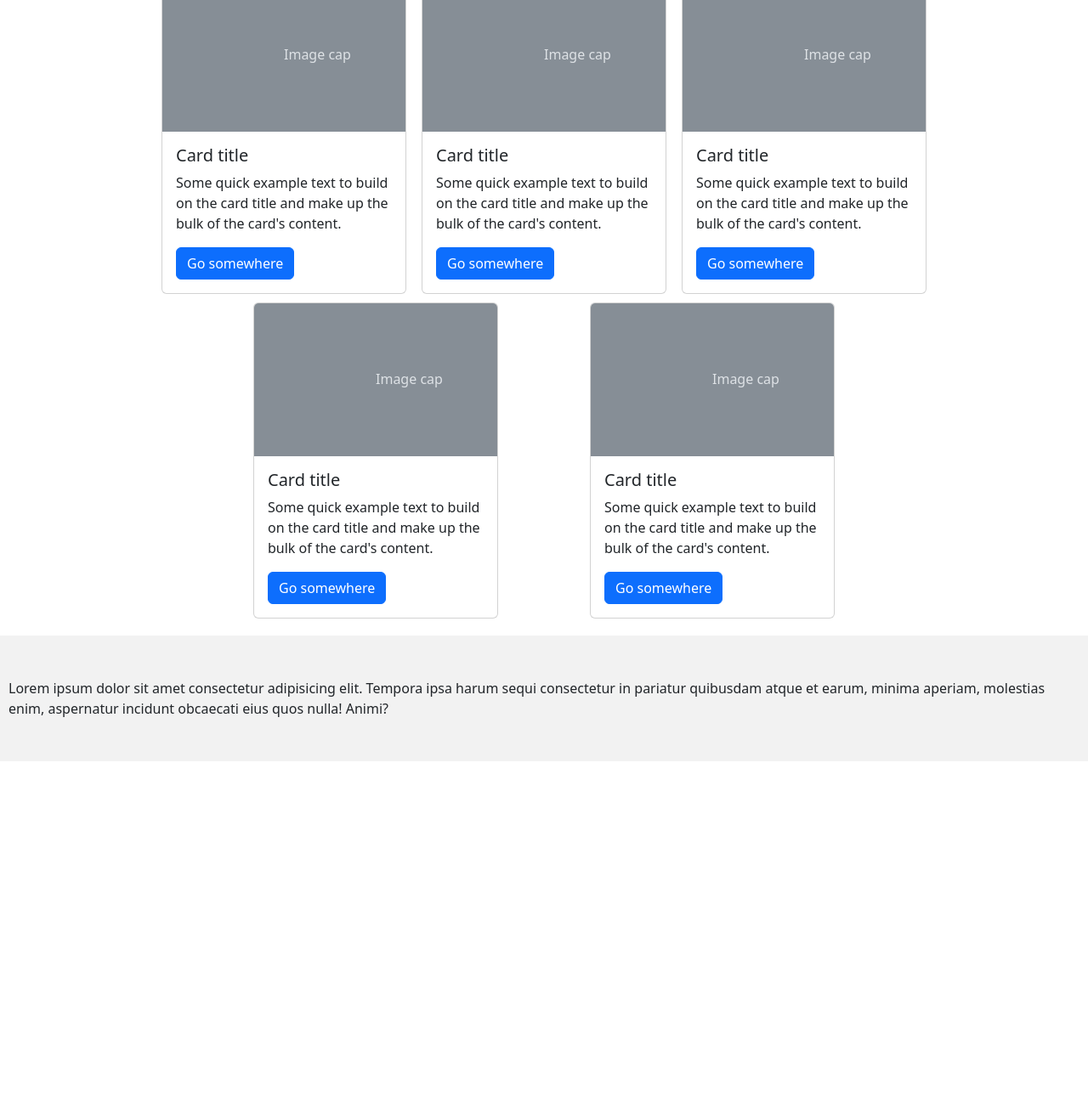
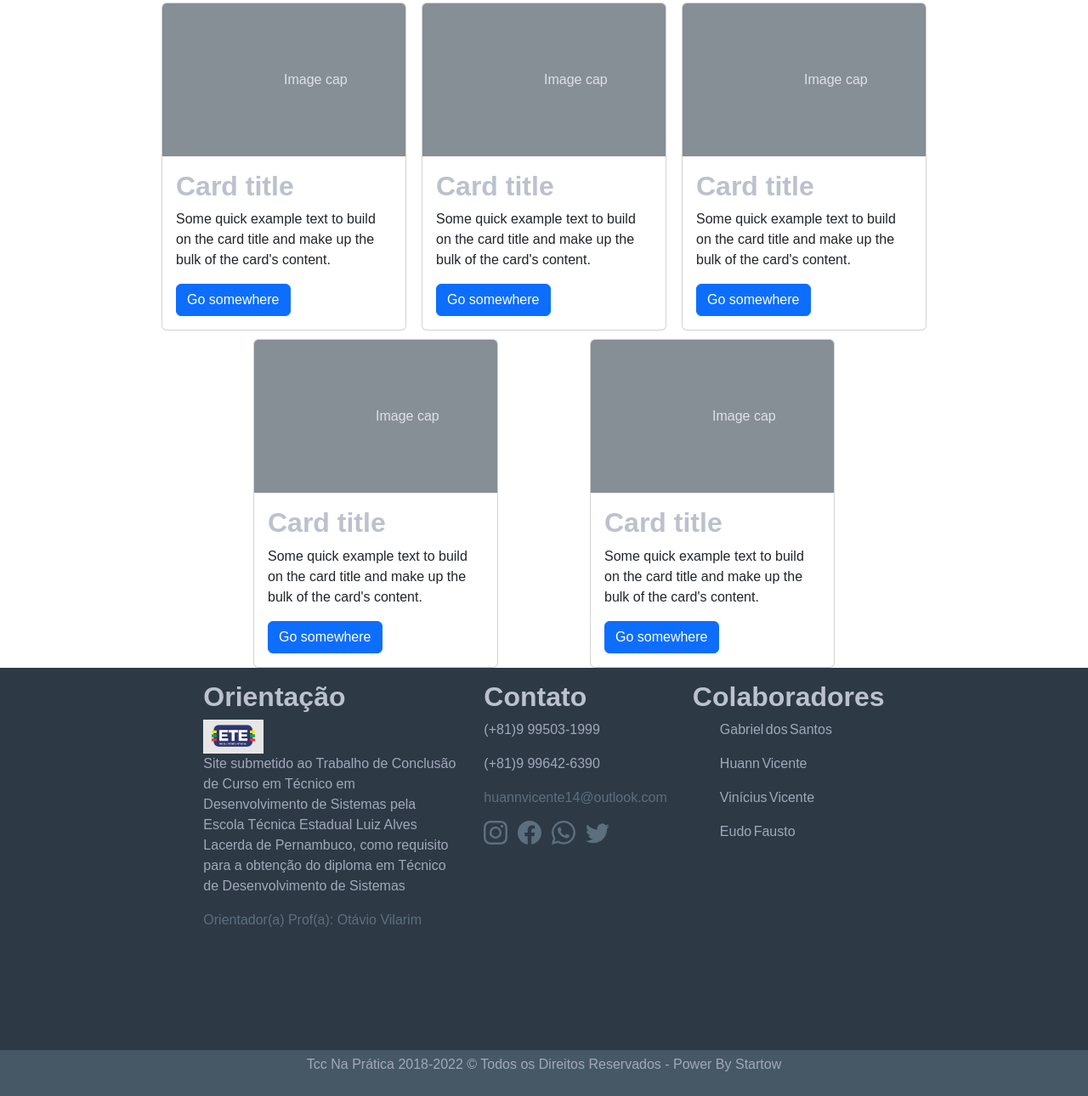
Before and after one commit to Lordkhdo/Projeto_bootstrap, a plain HTML site: page index.html in a window 1280 px wide. Shown: the part 1510-2800 px from the top of the page at 85% size. Before the commit the page ends 2406 px from the top, so only its background shows below. Drawn offline with nearby package versions, Linux system fonts and the light colour scheme.

Commit message:
main + footer

```diff
--- /dev/null
+++ b/estilos/footer.css
@@ -0,0 +1,168 @@
+.footer {
+    width: 100%;
+    height: 600px;
+}
+
+:root {
+    --color-pallete5: rgba(187,193,205,255);
+    --color-pallete4: rgba(161,168,186,255);
+    --color-pallete3: rgba(92,111,126,255);
+    --color-pallete2: rgba(70,88,102,255);
+    --color-pallete1: rgba(45,57,69,255);
+}
+
+/*#region FooterUpper*/
+.footer-upper {
+    height: 75%;
+    background-color: var(--color-pallete1);
+    display: flex;
+    flex-direction: row;
+    justify-content: center;
+    align-items: flex-start;
+        /* border-color: red;
+        border-width: 2px;
+        border-style: solid; */
+
+}
+
+.footer-upper > .first-content ,
+.footer-upper > .second-content,
+.footer-upper > .third-content {
+    padding: 15px;
+}
+
+.ete-logo-region {
+    height: 40px;
+        /* border-color: red;
+        border-width: 2px;
+        border-style: solid; */
+}
+
+.ete-logo-region > .ete-icon {
+    height: 100%;
+    width: auto;
+}
+
+.text-tcc {
+    max-width: 300px;
+    color: var(--color-pallete4);
+        /* border-color: red;
+        border-width: 2px;
+        border-style: solid; */
+}
+
+.author-professor > span {
+    color: var(--color-pallete3);
+}
+
+.content-contact {
+    font-weight: bold;
+    color: white;
+    font-family: Arial;
+    font-size: 2rem;
+
+}
+
+.content-number > p {
+    color: var(--color-pallete4);
+    transition: 0.3s;
+        /* border-color: red;
+        border-width: 2px;
+        border-style: solid; */
+}
+
+.content-email > span {
+    color: var(--color-pallete3);
+    transition: 0.3s;
+        /* border-color: red;
+        border-width: 2px;
+        border-style: solid; */
+}
+
+.content-midia {
+    margin-top: 15px;
+    display: grid;
+    grid-template-columns: 40px 40px 40px 40px;
+    transition: 0.3s;
+        /* border-color: red;
+        border-width: 2px;
+        border-style: solid; */
+
+}
+
+.content-email > span:hover,
+.content-number > p:hover,
+.content-midia > img:hover {
+    filter: brightness(1.5);
+}
+
+
+.content-midia > img {
+    height: 28px;
+    width: 28px;
+}
+
+.third-content > .content-collaborator {
+    font-weight: bold;
+    color: white;
+    font-family: Arial;
+    font-size: 2rem;
+}
+
+
+.third-content > ul > p {
+    color: var(--color-pallete4);
+    margin-top: 5px;
+    transition: 0.3s;
+    word-spacing: -2px;
+        /* border-color: red;
+        border-width: 2px;
+        border-style: solid; */
+
+}
+
+.third-content > ul > p:hover{
+    cursor: pointer;
+
+    opacity: 0.3;
+}
+
+h5 {
+    font-weight: bold;
+    color: var(--color-pallete5);
+    font-family: Arial;
+    font-size: 2rem;
+        /* border-color: red;
+        border-width: 2px;
+        border-style: solid; */
+
+}
+
+/*#endregion FooterUpper*/
+
+/*#region FooterDown*/
+
+.footer-down {
+    height: 25%;
+    background-color: var(--color-pallete2);
+    display: flex;
+    flex-direction: column;
+}
+
+.footer-down > div > p{
+    text-align: center;
+    color: var(--color-pallete4);
+    padding: 5px;
+        /* border-color: red;
+        border-width: 2px;
+        border-style: solid;
+} */
+}
+.footer-down:hover {
+    opacity: (0.7);
+}
+
+
+/*#endregion FooterDown*/
+
+/* rgba(230,230,230,255) */
--- a/style.css
+++ b/estilos/style.css
@@ -2,6 +2,7 @@
   padding: 0;
   margin: 0;
   box-sizing: border-box;
+  font-family: sans-serif;
 }
 
 .logo {
@@ -30,6 +31,11 @@
   margin-top: 90px;
 }
 
+.centralizar:nth-child(1){
+  background-color: black;
+  padding-bottom: 500px;
+  height: 10000px;
+}
 /* circulos abaixo do carrousel*/
 .ratio {
   margin: 20px;
--- a/index.html
+++ b/index.html
@@ -10,9 +10,11 @@
       integrity="sha384-Zenh87qX5JnK2Jl0vWa8Ck2rdkQ2Bzep5IDxbcnCeuOxjzrPF/et3URy9Bv1WTRi"
       crossorigin="anonymous"
     />
-    <link rel="stylesheet" href="style.css" />
+    <link rel="stylesheet" href="./estilos/style.css" />
+    <link rel="stylesheet" href="./estilos/footer.css">
   </head>
   <body>
+    <header>
       <div class="collapse" id="navbarToggleExternalContent">
         <div class="bg-dark p-4">
           <h5 class="text-white h4">Collapsed content</h5>
@@ -20,12 +22,9 @@
         </div>
       </div>
       <nav class="navbar navbar-dark bg-dark">
-        <div class="logo">
-            a
-        </div>
+        <!-- header -->
+        <div class="logo">a</div>
         <div class="Right">
-
-
           <button
             class="navbar-toggler direita"
             type="button"
@@ -39,12 +38,13 @@
           </button>
         </div>
       </nav>
+    </header>
 
     <div
       id="carouselExampleInterval"
       class="carousel slide"
       data-bs-ride="carousel"
-    >                                                                               <!-- carrousel -->
+    >
       <div class="carousel-inner">
         <div class="carousel-item active" data-bs-interval="1000">
           <svg
@@ -114,8 +114,7 @@
         <span class="visually-hidden">Next</span>
       </button>
     </div>
-                                                                                    <!-- carrousel  FIM-->
-
+    <!-- / carrousel FIM -->
     <div class="centralizar">
       <div class="familia_ratio">
         <div class="ratio">
@@ -136,6 +135,166 @@
         </div>
         <p>descriçao da loja</p>
       </div>
+    </div>
+    <div class="centralizar">
+      <div class="card" style="width: 18rem">
+        <svg
+          class="bd-placeholder-img card-img-top"
+          width="100%"
+          height="180"
+          xmlns="http://www.w3.org/2000/svg"
+          role="img"
+          aria-label="Placeholder: Image cap"
+          preserveAspectRatio="xMidYMid slice"
+          focusable="false"
+        >
+          <title>Placeholder</title>
+          <rect width="100%" height="100%" fill="#868e96"></rect>
+          <text x="50%" y="50%" fill="#dee2e6" dy=".3em">Image cap</text>
+        </svg>
+
+        <div class="card-body">
+          <h5 class="card-title">Card title</h5>
+          <p class="card-text">
+            Some quick example text to build on the card title and make up the
+            bulk of the card's content.
+          </p>
+          <a href="#" class="btn btn-primary">Go somewhere</a>
+        </div>
+      </div>
+      <div class="card" style="width: 18rem">
+        <svg
+          class="bd-placeholder-img card-img-top"
+          width="100%"
+          height="180"
+          xmlns="http://www.w3.org/2000/svg"
+          role="img"
+          aria-label="Placeholder: Image cap"
+          preserveAspectRatio="xMidYMid slice"
+          focusable="false"
+        >
+          <title>Placeholder</title>
+          <rect width="100%" height="100%" fill="#868e96"></rect>
+          <text x="50%" y="50%" fill="#dee2e6" dy=".3em">Image cap</text>
+        </svg>
+
+        <div class="card-body">
+          <h5 class="card-title">Card title</h5>
+          <p class="card-text">
+            Some quick example text to build on the card title and make up the
+            bulk of the card's content.
+          </p>
+          <a href="#" class="btn btn-primary">Go somewhere</a>
+        </div>
+      </div>
+      <div class="card" style="width: 18rem">
+        <svg
+          class="bd-placeholder-img card-img-top"
+          width="100%"
+          height="180"
+          xmlns="http://www.w3.org/2000/svg"
+          role="img"
+          aria-label="Placeholder: Image cap"
+          preserveAspectRatio="xMidYMid slice"
+          focusable="false"
+        >
+          <title>Placeholder</title>
+          <rect width="100%" height="100%" fill="#868e96"></rect>
+          <text x="50%" y="50%" fill="#dee2e6" dy=".3em">Image cap</text>
+        </svg>
+
+        <div class="card-body">
+          <h5 class="card-title">Card title</h5>
+          <p class="card-text">
+            Some quick example text to build on the card title and make up the
+            bulk of the card's content.
+          </p>
+          <a href="#" class="btn btn-primary">Go somewhere</a>
+        </div>
+      </div>
+    </div>
+    <div class="centralizar">
+      <div class="card" style="width: 18rem">
+        <!-- card1 -->
+        <svg
+          class="bd-placeholder-img card-img-top"
+          width="100%"
+          height="180"
+          xmlns="http://www.w3.org/2000/svg"
+          role="img"
+          aria-label="Placeholder: Image cap"
+          preserveAspectRatio="xMidYMid slice"
+          focusable="false"
+        >
+          <title>Placeholder</title>
+          <rect width="100%" height="100%" fill="#868e96"></rect>
+          <text x="50%" y="50%" fill="#dee2e6" dy=".3em">Image cap</text>
+        </svg>
+
+        <div class="card-body">
+          <h5 class="card-title">Card title</h5>
+          <p class="card-text">
+            Some quick example text to build on the card title and make up the
+            bulk of the card's content.
+          </p>
+          <a href="#" class="btn btn-primary">Go somewhere</a>
+        </div>
+      </div>
+      <!-- FIM card1 -->
+      <div class="card" style="width: 18rem">
+        <!-- card2 -->
+        <svg
+          class="bd-placeholder-img card-img-top"
+          width="100%"
+          height="180"
+          xmlns="http://www.w3.org/2000/svg"
+          role="img"
+          aria-label="Placeholder: Image cap"
+          preserveAspectRatio="xMidYMid slice"
+          focusable="false"
+        >
+          <title>Placeholder</title>
+          <rect width="100%" height="100%" fill="#868e96"></rect>
+          <text x="50%" y="50%" fill="#dee2e6" dy=".3em">Image cap</text>
+        </svg>
+
+        <div class="card-body">
+          <h5 class="card-title">Card title</h5>
+          <p class="card-text">
+            Some quick example text to build on the card title and make up the
+            bulk of the card's content.
+          </p>
+          <a href="#" class="btn btn-primary">Go somewhere</a>
+        </div>
+      </div>
+      <!-- FIM card2 -->
+      <div class="card" style="width: 18rem">
+        <!--card3 -->
+        <svg
+          class="bd-placeholder-img card-img-top"
+          width="100%"
+          height="180"
+          xmlns="http://www.w3.org/2000/svg"
+          role="img"
+          aria-label="Placeholder: Image cap"
+          preserveAspectRatio="xMidYMid slice"
+          focusable="false"
+        >
+          <title>Placeholder</title>
+          <rect width="100%" height="100%" fill="#868e96"></rect>
+          <text x="50%" y="50%" fill="#dee2e6" dy=".3em">Image cap</text>
+        </svg>
+
+        <div class="card-body">
+          <h5 class="card-title">Card title</h5>
+          <p class="card-text">
+            Some quick example text to build on the card title and make up the
+            bulk of the card's content.
+          </p>
+          <a href="#" class="btn btn-primary">Go somewhere</a>
+        </div>
+      </div>
+      <!--card3 -->
     </div>
 
     <div class="centralizar">
@@ -215,165 +374,7 @@
         </div>
       </div>
     </div>
-    <!-- centralizar /1   000000000000000000000000000000000000000000000-->
 
-    <div class="centralizar">
-      <div class="card" style="width: 18rem">
-        <svg
-          class="bd-placeholder-img card-img-top"
-          width="100%"
-          height="180"
-          xmlns="http://www.w3.org/2000/svg"
-          role="img"
-          aria-label="Placeholder: Image cap"
-          preserveAspectRatio="xMidYMid slice"
-          focusable="false"
-        >
-          <title>Placeholder</title>
-          <rect width="100%" height="100%" fill="#868e96"></rect>
-          <text x="50%" y="50%" fill="#dee2e6" dy=".3em">Image cap</text>
-        </svg>
-
-        <div class="card-body">
-          <h5 class="card-title">Card title</h5>
-          <p class="card-text">
-            Some quick example text to build on the card title and make up the
-            bulk of the card's content.
-          </p>
-          <a href="#" class="btn btn-primary">Go somewhere</a>
-        </div>
-      </div>
-      <div class="card" style="width: 18rem">
-        <svg
-          class="bd-placeholder-img card-img-top"
-          width="100%"
-          height="180"
-          xmlns="http://www.w3.org/2000/svg"
-          role="img"
-          aria-label="Placeholder: Image cap"
-          preserveAspectRatio="xMidYMid slice"
-          focusable="false"
-        >
-          <title>Placeholder</title>
-          <rect width="100%" height="100%" fill="#868e96"></rect>
-          <text x="50%" y="50%" fill="#dee2e6" dy=".3em">Image cap</text>
-        </svg>
-
-        <div class="card-body">
-          <h5 class="card-title">Card title</h5>
-          <p class="card-text">
-            Some quick example text to build on the card title and make up the
-            bulk of the card's content.
-          </p>
-          <a href="#" class="btn btn-primary">Go somewhere</a>
-        </div>
-      </div>
-      <div class="card" style="width: 18rem">
-        <svg
-          class="bd-placeholder-img card-img-top"
-          width="100%"
-          height="180"
-          xmlns="http://www.w3.org/2000/svg"
-          role="img"
-          aria-label="Placeholder: Image cap"
-          preserveAspectRatio="xMidYMid slice"
-          focusable="false"
-        >
-          <title>Placeholder</title>
-          <rect width="100%" height="100%" fill="#868e96"></rect>
-          <text x="50%" y="50%" fill="#dee2e6" dy=".3em">Image cap</text>
-        </svg>
-
-        <div class="card-body">
-          <h5 class="card-title">Card title</h5>
-          <p class="card-text">
-            Some quick example text to build on the card title and make up the
-            bulk of the card's content.
-          </p>
-          <a href="#" class="btn btn-primary">Go somewhere</a>
-        </div>
-      </div>
-    </div>
-    <!-- centralizar /2   000000000000000000000000000000000000000000000-->
-
-    <div class="centralizar">
-      <div class="card" style="width: 18rem">
-        <svg
-          class="bd-placeholder-img card-img-top"
-          width="100%"
-          height="180"
-          xmlns="http://www.w3.org/2000/svg"
-          role="img"
-          aria-label="Placeholder: Image cap"
-          preserveAspectRatio="xMidYMid slice"
-          focusable="false"
-        >
-          <title>Placeholder</title>
-          <rect width="100%" height="100%" fill="#868e96"></rect>
-          <text x="50%" y="50%" fill="#dee2e6" dy=".3em">Image cap</text>
-        </svg>
-
-        <div class="card-body">
-          <h5 class="card-title">Card title</h5>
-          <p class="card-text">
-            Some quick example text to build on the card title and make up the
-            bulk of the card's content.
-          </p>
-          <a href="#" class="btn btn-primary">Go somewhere</a>
-        </div>
-      </div>
-      <div class="card" style="width: 18rem">
-        <svg
-          class="bd-placeholder-img card-img-top"
-          width="100%"
-          height="180"
-          xmlns="http://www.w3.org/2000/svg"
-          role="img"
-          aria-label="Placeholder: Image cap"
-          preserveAspectRatio="xMidYMid slice"
-          focusable="false"
-        >
-          <title>Placeholder</title>
-          <rect width="100%" height="100%" fill="#868e96"></rect>
-          <text x="50%" y="50%" fill="#dee2e6" dy=".3em">Image cap</text>
-        </svg>
-
-        <div class="card-body">
-          <h5 class="card-title">Card title</h5>
-          <p class="card-text">
-            Some quick example text to build on the card title and make up the
-            bulk of the card's content.
-          </p>
-          <a href="#" class="btn btn-primary">Go somewhere</a>
-        </div>
-      </div>
-      <div class="card" style="width: 18rem">
-        <svg
-          class="bd-placeholder-img card-img-top"
-          width="100%"
-          height="180"
-          xmlns="http://www.w3.org/2000/svg"
-          role="img"
-          aria-label="Placeholder: Image cap"
-          preserveAspectRatio="xMidYMid slice"
-          focusable="false"
-        >
-          <title>Placeholder</title>
-          <rect width="100%" height="100%" fill="#868e96"></rect>
-          <text x="50%" y="50%" fill="#dee2e6" dy=".3em">Image cap</text>
-        </svg>
-
-        <div class="card-body">
-          <h5 class="card-title">Card title</h5>
-          <p class="card-text">
-            Some quick example text to build on the card title and make up the
-            bulk of the card's content.
-          </p>
-          <a href="#" class="btn btn-primary">Go somewhere</a>
-        </div>
-      </div>
-    </div>
-    <!-- centralizar /3   000000000000000000000000000000000000000000000-->
     <div class="centralizar_around">
       <div class="card" style="width: 18rem">
         <svg
@@ -428,12 +429,72 @@
     </div>
     <!-- ---------------- footer -------------- -->
 
-    <footer>
     <div class="footer">
-            <p class="text-footer">Lorem ipsum dolor sit amet consectetur adipisicing elit. Tempora ipsa harum sequi consectetur in pariatur quibusdam atque et earum, minima aperiam, molestias enim, aspernatur incidunt obcaecati eius quos nulla! Animi?</p>
+      <div class="footer-upper">
+        <div class="first-content">
+          <div>
+            <h5>Orientação</h5>
+          </div>
+          <div class="ete-logo-region">
+            <img class="ete-icon" src="./midia-icons/ete-icon.png" />
+          </div>
+          <div class="text-tcc">
+            <p>
+              Site submetido ao Trabalho de Conclusão de Curso em Técnico em
+              Desenvolvimento de Sistemas pela Escola Técnica Estadual Luiz
+              Alves Lacerda de Pernambuco, como requisito para a obtenção do
+              diploma em Técnico de Desenvolvimento de Sistemas
+            </p>
+          </div>
+          <div class="author-professor">
+            <span>Orientador(a) Prof(a): Otávio Vilarim</span>
+          </div>
+        </div>
+        <div class="second-content">
+          <div class="content-contact">
+            <h5>Contato</h5>
+          </div>
+          <div class="content-number">
+            <p>(+81)9 99503-1999</p>
+            <p>(+81)9 99642-6390</p>
+          </div>
+          <div class="content-email">
+            <span>huannvicente14@outlook.com</span>
+          </div>
+          <div class="content-midia">
+            <img class="instagram-icon" src="/midia-icons/instagram-icon.svg" />
+            <img class="facebook-icon" src="/midia-icons/facebook-icon.svg" />
+            <img class="whatsapp-icon" src="/midia-icons/whatsapp-icon.svg" />
+            <img class="twitter-icon" src="/midia-icons/twitter-icon.svg" />
+          </div>
+        </div>
+        <div class="third-content">
+          <div class="content-collaborator">
+            <h5>Colaboradores</h5>
+          </div>
+          <ul>
+            <p>Gabriel dos Santos</p>
+            <p>Huann Vicente</p>
+            <p>Vinícius Vicente</p>
+            <p>Eudo Fausto</p>
+          </ul>
+        </div>
+      </div>
+      <div class="footer-down">
+        <div class="document-license">
+          <p>
+            Tcc Na Prática 2018-2022 © Todos os Direitos Reservados - Power By
+            Startow
+          </p>
+        </div>
+        <div class="document-license-devs">
+          <p>By: Startow Agência Digital</p>
+        </div>
+        <div></div>
+      </div>
     </div>
 
-    </footer>
+
     <script
       src="https://cdn.jsdelivr.net/npm/bootstrap@5.2.2/dist/js/bootstrap.bundle.min.js"
       integrity="sha384-OERcA2EqjJCMA+/3y+gxIOqMEjwtxJY7qPCqsdltbNJuaOe923+mo//f6V8Qbsw3"
```
Also changed, not shown: midia-icons/ete-icon.png (added), midia-icons/facebook-icon.svg (added), midia-icons/instagram-icon.svg (added), midia-icons/twitter-icon.svg (added), midia-icons/whatsapp-icon.svg (added). Lines whose indentation alone changed are shown as unchanged.
